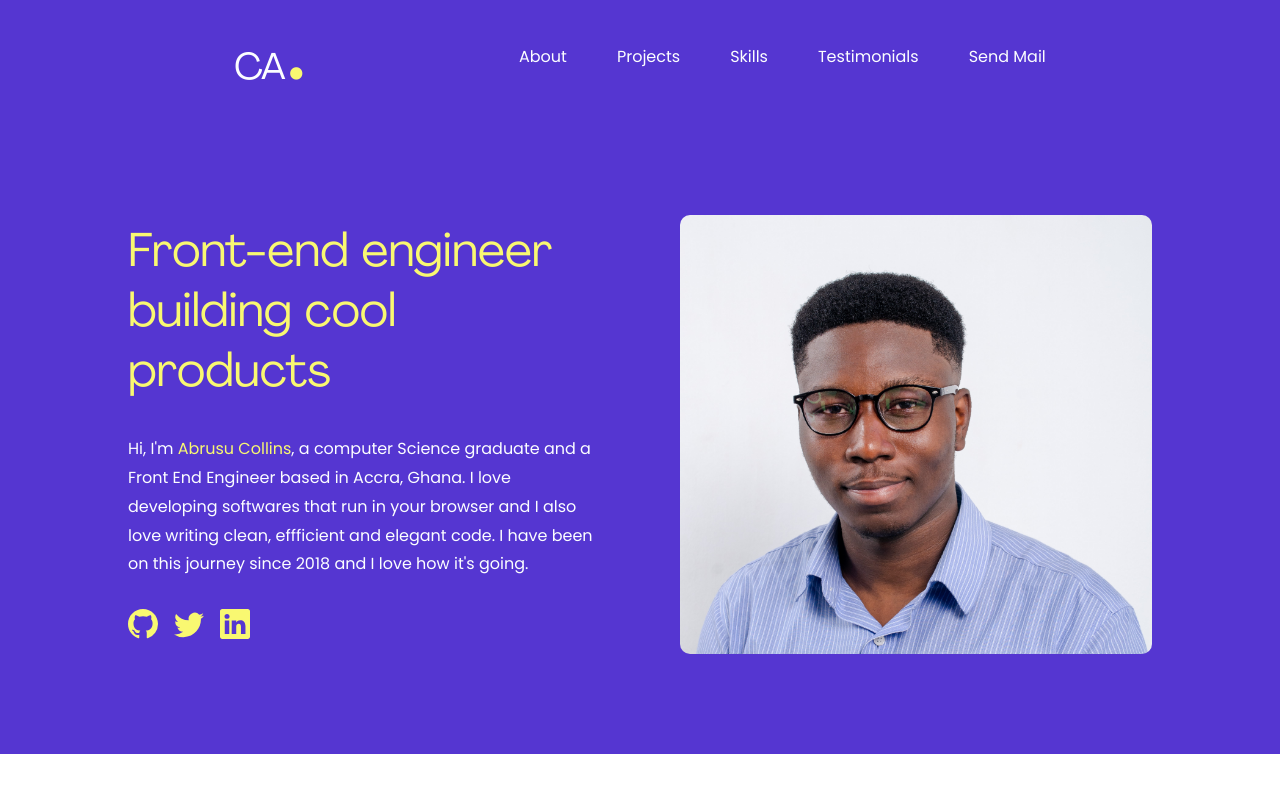
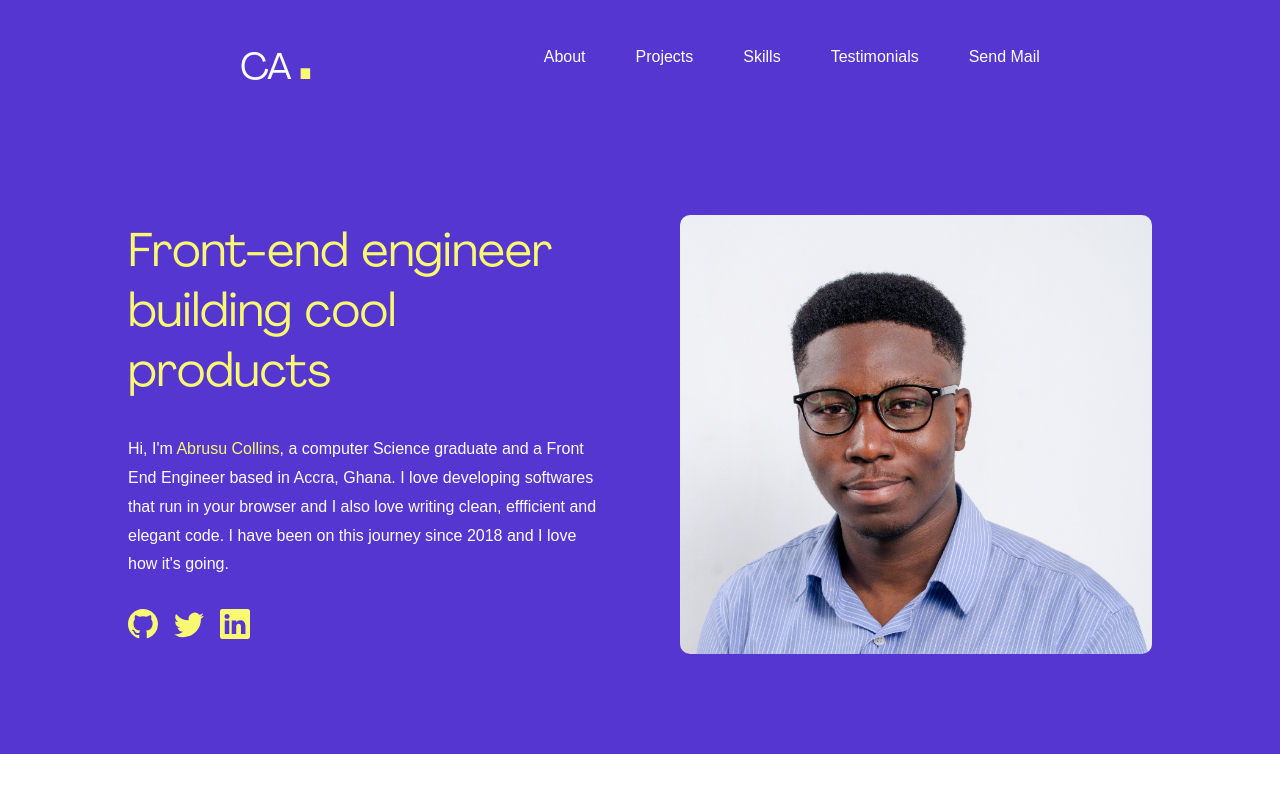
Before and after one commit to abrusu-collins/Portfolio-v7, a Next.js app: page / in a window 1280 px wide. Shown: the top 800 px of the page. Built offline with nearby package versions, Linux system fonts and the light colour scheme.

Commit message:
import commented out

```diff
--- a/src/styles/index.css
+++ b/src/styles/index.css
@@ -1,4 +1,3 @@
-@import url("https://fonts.googleapis.com/css2?family=Poppins&display=swap");
 @font-face {
   font-family: agrandir;
   src: url("../fonts/Agrandir-Regular.ac0a1cb25485b4d0b3c2.woff");
--- a/src/styles/sass/_config.scss
+++ b/src/styles/sass/_config.scss
@@ -1,4 +1,4 @@
-@import url("https://fonts.googleapis.com/css2?family=Poppins&display=swap");
+// @import url("https://fonts.googleapis.com/css2?family=Poppins&display=swap");
 @font-face {
   font-family: agrandir;
   src: url("../fonts/Agrandir-Regular.ac0a1cb25485b4d0b3c2.woff");
```
